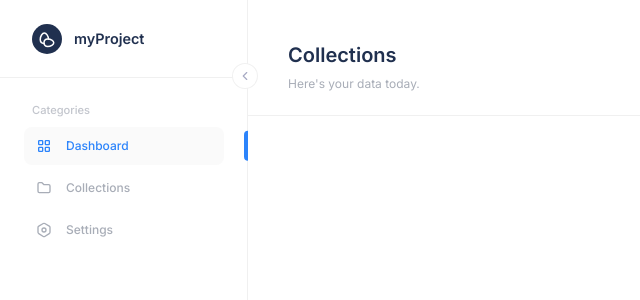
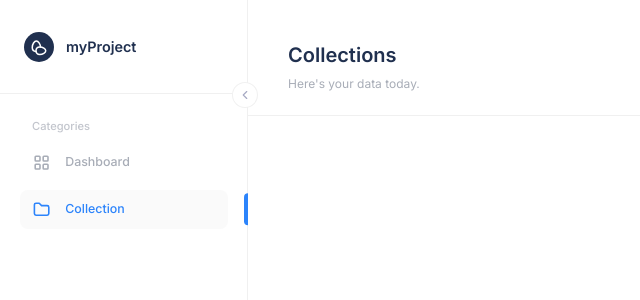
Before and after one commit to rogelcristobal/my-application, a React (Vite) app in the folder client/: page /collection in a window 1280 px wide. Shown: the top 300 px of the page, without its empty margins (0-640 px from the left). Built offline with nearby package versions, Linux system fonts and the light colour scheme.

Commit message:
rendering

```diff
--- a/client/package.json
+++ b/client/package.json
@@ -10,11 +10,12 @@
     "preview": "vite preview"
   },
   "dependencies": {
+    "@tanstack/react-query": "^4.29.11",
+    "axios": "^1.4.0",
     "react": "^18.2.0",
     "react-cookie": "^4.1.1",
     "react-dom": "^18.2.0",
     "react-icons": "^4.8.0",
-    "react-query": "^3.39.3",
     "react-router-dom": "^6.11.2"
   },
   "devDependencies": {
--- a/client/src/App.jsx
+++ b/client/src/App.jsx
@@ -1,23 +1,23 @@
-import React from "react"
-import { BrowserRouter as Router,Routes,Route } from 'react-router-dom'
-import Login from "./pages/Login"
-import Home from "./pages/Home"
-import Collections from "./pages/Collections"
-
+import React from "react";
+import { BrowserRouter as Router, Routes, Route } from "react-router-dom";
+import Login from "./pages/Login";
+import Home from "./pages/Home";
+import Collections from "./pages/Collections";
+import { NoteCollectionProvider } from "./context/NoteCollectionContext";
 function App() {
-
   return (
     <div className="h-full w-full font-inter ">
-      <Router>
-        <Routes>
-          <Route path="/*" element={<Login/>}/>
-          <Route path="/dashboard/*" element={<Home/>}></Route>
-           <Route path="/collection" element={<Collections />} />
-
-        </Routes>
-      </Router>
+      <NoteCollectionProvider>
+        <Router>
+          <Routes>
+            <Route path="/*" element={<Login />} />
+            <Route path="/dashboard/*" element={<Home />}></Route>
+            <Route path="/collection" element={<Collections />} />
+          </Routes>
+        </Router>
+      </NoteCollectionProvider>
     </div>
-  )
+  );
 }
 
-export default App
+export default App;
--- a/client/src/components/Sidebar.jsx
+++ b/client/src/components/Sidebar.jsx
@@ -8,26 +8,44 @@ import {
 } from "react-icons/tb";
 
 import SidebarLink from "./SidebarLink";
-const Sidebar = () => {
+const Sidebar = ({data,loading})=> {
   const [state, setState] = React.useState(false);
-
   const handleToggleSidebar = () => {
     setState(!state);
   };
+  if(!loading){
+    console.log(data)
+  }
   return (
     <div
       className={`${
         state ? "w-[4.5rem]" : "w-[15.5rem]"
       } whitespace-nowrap relative thin-right-divider flex flex-col items-center justify-start  flex-shrink-0 bg-white h-full pb-4 pt-0`}
     >
-      <div className={`${state?' justify-center pl-2':' px-8 justify-start'} w-full thin-bottom-divider  relative flex items-center h-fit pb-6 pt-6  `}>
-        <div className={`bg-[#20304f] grid mr-3 rounded-full p-1.5 place-content-center ${state?'mr-0':'mr-3'}`}>
+      <div
+        className={`${
+          state ? " justify-center pl-0" : " px-6 justify-start"
+        } w-full thin-bottom-divider  relative flex items-center h-fit pb-8 pt-8  `}
+      >
+        <div
+          className={`bg-[#20304f] grid  rounded-full p-1.5 place-content-center ${
+            state ? "mr-0" : "mr-3"
+          }`}
+        >
           <TbEggs className="text-lg  text-white" />
         </div>
-        {!state&&<span className="  w-full text-[0.9rem] font-semibold">myProject</span>}
+        {!state && (
+          <span className="  w-full text-[0.9rem] font-semibold">
+            myProject
+          </span>
+        )}
+
+        {/* toggle btn */}
         <button
           onClick={handleToggleSidebar}
-          className={`absolute thin-box-divider hover:sample p-1.5 rounded-full -bottom-[14.5%] -right-[4%] cursor-pointer bg-white z-10 text-sm text-[#a7aac4] ${state?'-right-[17%] ':'-right-[4%] '}`}
+          className={`absolute thin-box-divider hover:sample p-1.5 rounded-full -bottom-[14.5%] -right-[4%] cursor-pointer bg-white z-10 text-sm text-[#a7aac4] ${
+            state ? "-right-[14%] " : "-right-[4%] "
+          }`}
         >
           <TbChevronLeft />
         </button>
@@ -39,31 +57,21 @@ const Sidebar = () => {
       )}
       <div
         className={`${
-          state ? "mt-6 items-center" :'items-start'
-        } flex px-6   w-full  justify-start flex-col`}
+          state ? "mt-6 items-center" : "items-start"
+        } flex px-5   w-full  justify-start flex-col`}
       >
-        {[
-          {
-            title: "dashboard",
-            icon: <TbLayoutGrid  />,
-            initialTrue: true,
-          },
-          {
-            title: "Collections",
-            icon: <TbFolder />,
-          },
-          {
-            title: "settings",
-            icon: <TbSettings2  />,
-          },
-        ].map((item, id) => (
-          <SidebarLink
-            sidebarState={state}
-            item={item}
-            key={id}
-            initialTrue={item.initialTrue ? true : undefined}
-          />
-        ))}
+        <SidebarLink sidebarState={state} title="Dashboard" icon={<TbLayoutGrid/>} />
+
+        <SidebarLink
+          sidebarState={state}
+          title="Collection"
+          icon={<TbFolder/>}
+          initialTrue
+        >
+          {loading && data?.data.map((item,id)=>(
+            <span>{item.collectionTitle}</span>
+          ))}
+        </SidebarLink>
       </div>
     </div>
   );
--- a/client/src/components/SidebarLink.jsx
+++ b/client/src/components/SidebarLink.jsx
@@ -1,16 +1,32 @@
-import React from 'react';
+import React from "react";
 
-const SidebarLink = ({item,id, initialTrue,sidebarState}) => {
-    const [hoverState,setHOverState] = React.useState(false)
-    const hoverToggle=()=>{
-        setHOverState(!hoverState)
-    }
+const SidebarLink = ({ title, initialTrue, sidebarState,icon,children }) => {
+  const [hoverState, setHOverState] = React.useState(false);
+  const hoverToggle = () => {
+    setHOverState(!hoverState);
+  };
   return (
-     <button onMouseEnter={hoverToggle} onMouseLeave={hoverToggle} key={id} className={`flex items-center gap-3.5 rounded-lg  text-[0.75rem] text-left   ${initialTrue? 'text-[#2c84fb] bg-neutral-100/50 ': 'text-[#a8adb7]'} ${sidebarState?' w-9 h-9 justify-center':' px-3 py-2.5'} flex-shrink-0   whitespace-nowrap  relative capitalize font-medium mb-1 w-full`}>
-            <span className='text-[1rem]'>{item.icon}</span> {!sidebarState&&item.title}
-        <div className={`${initialTrue? 'h-[80%]': 'h-0'} ${sidebarState?'-right-[1.1rem]':'-right-6'} transition-all duration-75 w-[4px] rounded-l-xl absolute  top-1/2 -translate-y-1/2 bg-[#2c84fb]`}></div>
+    <>
+    <button
+      onMouseEnter={hoverToggle}
+      onMouseLeave={hoverToggle}
+      className={`flex items-center gap-3.5 rounded-lg  text-[0.775rem] text-left   ${
+        initialTrue ? "text-[#2c84fb] bg-neutral-100/50 " : "text-[#a8adb7]"
+      } ${
+        sidebarState ? " px-[1.2rem] py-2 justify-center" : " px-3 py-2.5"
+      } flex-shrink-0   whitespace-nowrap  relative capitalize font-medium mb-2 w-full`}
+    >
+      <span className="text-[1.2rem]">{icon}</span>
+      {!sidebarState && title}
+      <div
+        className={`${initialTrue ? "h-[80%]" : "h-0"} ${
+          sidebarState ? "-right-[1rem]" : "-right-5  "
+        } transition-all duration-75 w-[4px] rounded-l-xl absolute  top-1/2 -translate-y-1/2 bg-[#2c84fb]`}
+      ></div>
     </button>
+    <div className={`w-full ${children?'h-fit':'h-0'} flex flex-col `}>{children}</div>
+    </>
   );
-}
+};
 
 export default SidebarLink;
--- /dev/null
+++ b/client/src/context/NoteCollectionContext.jsx
@@ -0,0 +1,13 @@
+import React from "react";
+const NoteCollectionContext = React.createContext();
+
+export const NoteCollectionProvider = ({ children }) => {
+  const [fetchedData,setData] = React.useState([])
+  return (
+    <NoteCollectionContext.Provider value={{setData,fetchedData}}>
+      {children}
+    </NoteCollectionContext.Provider>
+  );
+};
+
+export default NoteCollectionContext;
--- a/client/src/pages/Home.jsx
+++ b/client/src/pages/Home.jsx
@@ -3,16 +3,31 @@ import Sidebar from "../components/Sidebar";
 Sidebar;
 import { Routes, Route } from "react-router-dom";
 import Collections from "./Collections";
+import Axios from 'axios'
+import {useQuery} from '@tanstack/react-query'
+
 const Home = () => {
+  const fetchNotes =async(value)=>{
+    try {
+      const response = await Axios.get(`http://localhost:3001/notes/user/${value}`)
+      return response.data
+    } catch (error) {
+      console.log(error.message)
+    }
+  }
+  const {data,isLoading} = useQuery(["notes"], ()=>fetchNotes('64696464da5bb77ea10861ac'))
+
+
+
   return (
-    <div className="h-screen  w-full text-[#20304f] flex items-start  justify-start relative">
-      <Sidebar></Sidebar>
+      <div className="h-screen w-full text-[#20304f] flex items-start  justify-start relative">
+        <Sidebar data={data} loading={isLoading}></Sidebar>
         <Routes>
           <Route
             index
             element={
               <div className="h-full  pt-10 w-full flex flex-col items-start justify-start">
-              <div className="h-fit w-full flex thin-bottom-divider px-10 pb-6 flex-col">
+                <div className="h-fit w-full flex  px-10 pb-6 flex-col">
                   <span className="font-semibold text-[1.25rem]">
                     Good Morning, Admin!
                   </span>
@@ -23,13 +38,13 @@ const Home = () => {
 
                 <div></div>
 
-              <div className="px-5  w-full h-[calc(100%-8rem)] ">
-                <div className="thin-box-divider px-5 pb-5 pt-3 rounded-lg mt-6 cursor-pointer hover:sample bg-white flex flex-col h-fit w-60">
+                <div className="px-7  w-full h-[calc(100%-8rem)] ">
+                  <div className="thin-box-divider px-5 pb-5 pt-3 rounded-lg mt-7 cursor-pointer hover:sample bg-white flex flex-col h-fit w-60">
                     <div className=" flex flex-col w-fit">
                       <span className="text-[0.775rem] font-normal text-[#a4a8c3]">
                         Total notes
                       </span>
-                    <span className="text-bold mt-0.5 tracking-tighter text-[1.8rem] slashed-zero">
+                      <span className="font-semibold mt-0.5 tracking-tighter font-plus text-[1.8rem] ">
                         52
                       </span>
                     </div>
```
Also changed, not shown: client/src/main.jsx (+4 -4 lines), 1 other file (tests, documents, lock files or other folders). Lines whose indentation alone changed are shown as unchanged.
